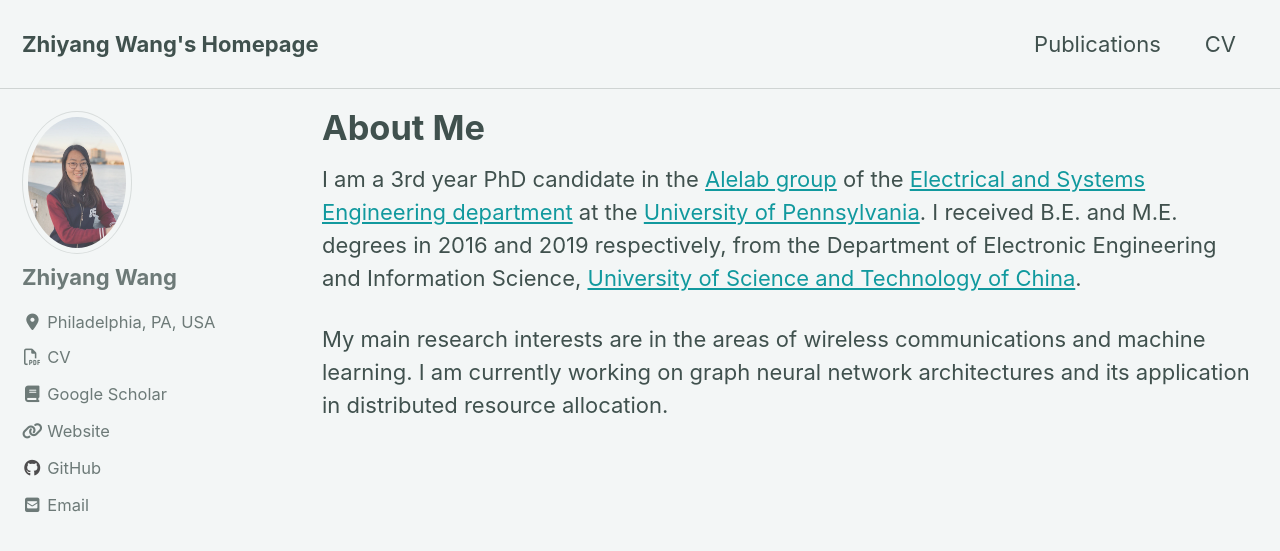
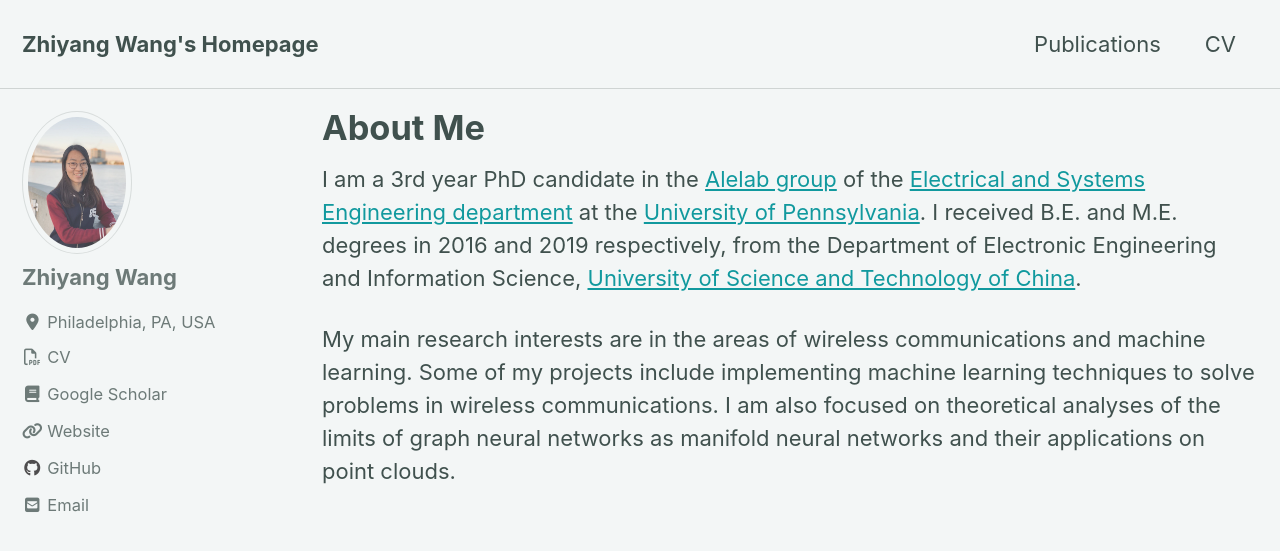
Before and after one commit to Zhiyang43/zhiyang43.github.io, a Jekyll site: the page built from _pages/about.md, in a window 1280 px wide and 900 px high. Shown: the top 551 px of the window. Built offline with Jekyll 4.4.1, drawn with Linux system fonts in a browser that asks for light colours; cached includes are drawn as plain includes; nearby versions of some CDN libraries.

Commit message:
Update about.md

```diff
--- a/_pages/about.md
+++ b/_pages/about.md
@@ -13,4 +13,5 @@ redirect_from:
 
 I am a 3rd year PhD candidate in the [Alelab group](https://alelab.seas.upenn.edu/) of the [Electrical and Systems Engineering department](https://www.ese.upenn.edu/) at the [University of Pennsylvania](https://www.upenn.edu/). I received B.E. and M.E. degrees in 2016 and 2019 respectively, from the Department of Electronic Engineering and Information Science, [University of Science and Technology of China](https://en.ustc.edu.cn/). <br>
 
-My main research interests are in the areas of wireless communications and machine learning. I am currently working on graph neural network architectures and its application in distributed resource allocation.
+My main research interests are in the areas of wireless communications and machine learning. Some of my
+projects include implementing machine learning techniques to solve problems in wireless communications. I am also focused on theoretical analyses of the limits of graph neural networks as manifold neural networks and their applications on point clouds.
```
